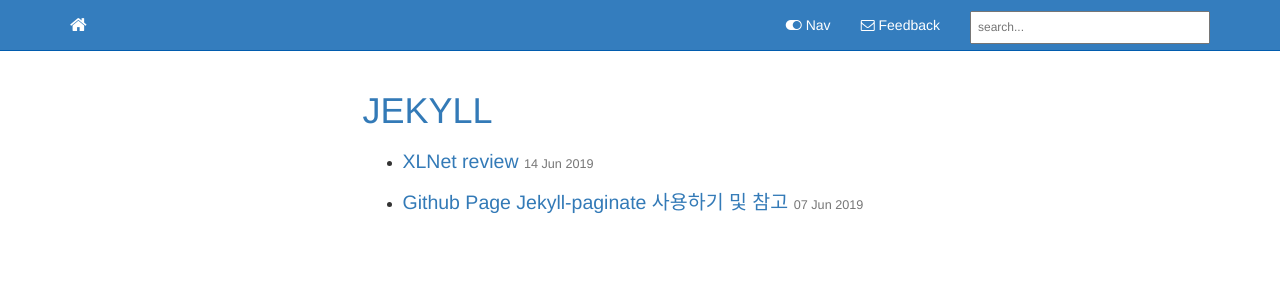
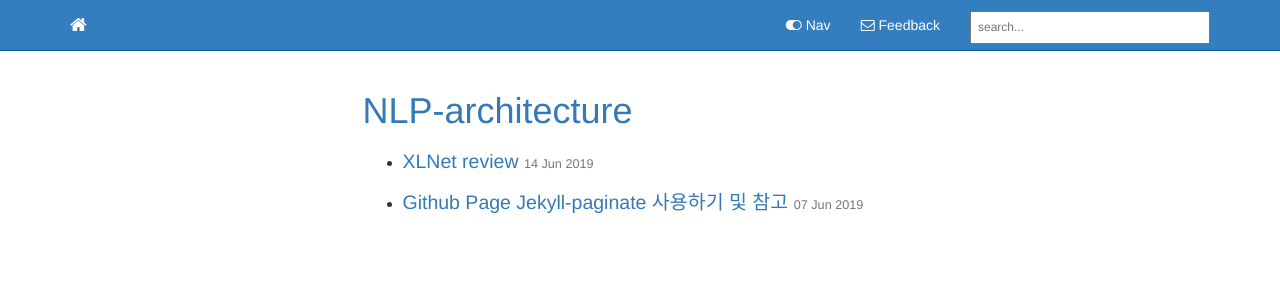
Before and after one commit to MIPIW/mipiw.github.io, a Jekyll site: the page built from categories/index.html, in a window 1280 px wide. Shown: the top 300 px of the page. Built offline with Jekyll 4.4.1, drawn with Linux system fonts in a browser that asks for light colours; comment, search, counter and statistics services are not loaded.

Commit message:
category_temp

```diff
--- a/categories/index.html
+++ b/categories/index.html
@@ -5,7 +5,7 @@ permalink: /category2
 
 <div class="category-wrap">
 
-  <h1 class="category-title"><a href="/category/jekyll">JEKYLL</a></h1>
+  <h1 class="category-title"><a href="/category/nlp-architecture">NLP-architecture</a></h1>
   <ul class="posts-list">
     <li>
       <h3>
```
